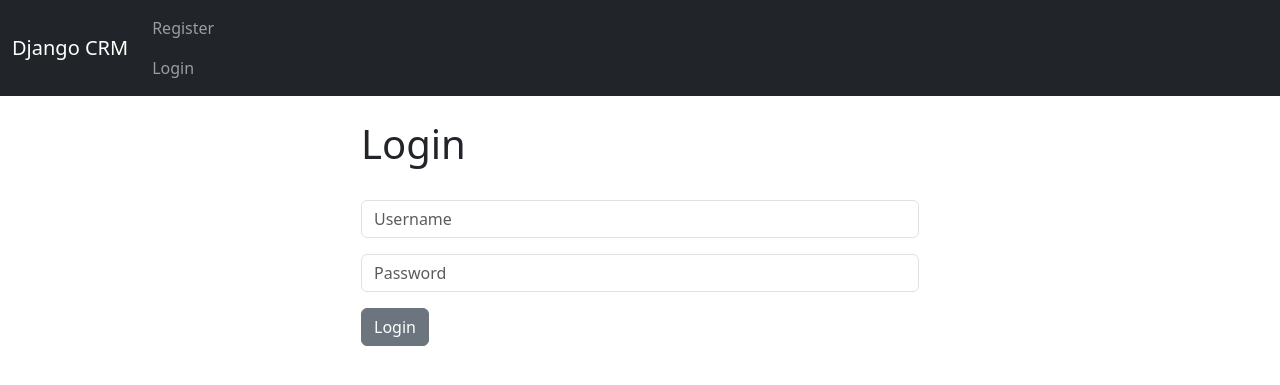
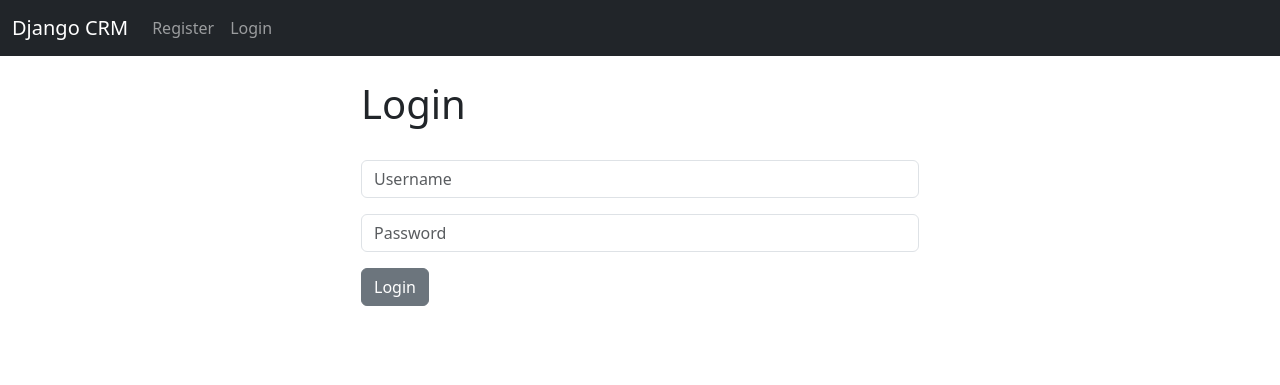
Before and after one commit to mavulag/Django-CRM, a Django app: page / in a window 1280 px wide. Shown: the top 385 px of the page. Run offline with Django 4.2, Linux system fonts and the light colour scheme.

Commit message:
Adding li tag in Logut, Register and Login navbar tabs

```diff
--- a/website/templates/navbar.html
+++ b/website/templates/navbar.html
@@ -6,17 +6,21 @@
       </button>
       <div class="collapse navbar-collapse" id="navbarSupportedContent">
         <ul class="navbar-nav me-auto mb-2 mb-lg-0">
-          <li class="nav-item">
             {% if user.is_authenticated %}
+            <li class="nav-item">
             <a class="nav-link" href="{% url "logout" %}">Logout</a>
+        </li>
 
             {% else %}
+            <li class="nav-item">
             <a class="nav-link" href="{% url "register" %}">Register</a>
+        </li>
 
+          <li class="nav-item">
             <a class="nav-link" href="{% url "home" %}">Login</a>
+        </li>
 
             {% endif %}
-          </li>
         </ul>
       </div>
     </div>
```
